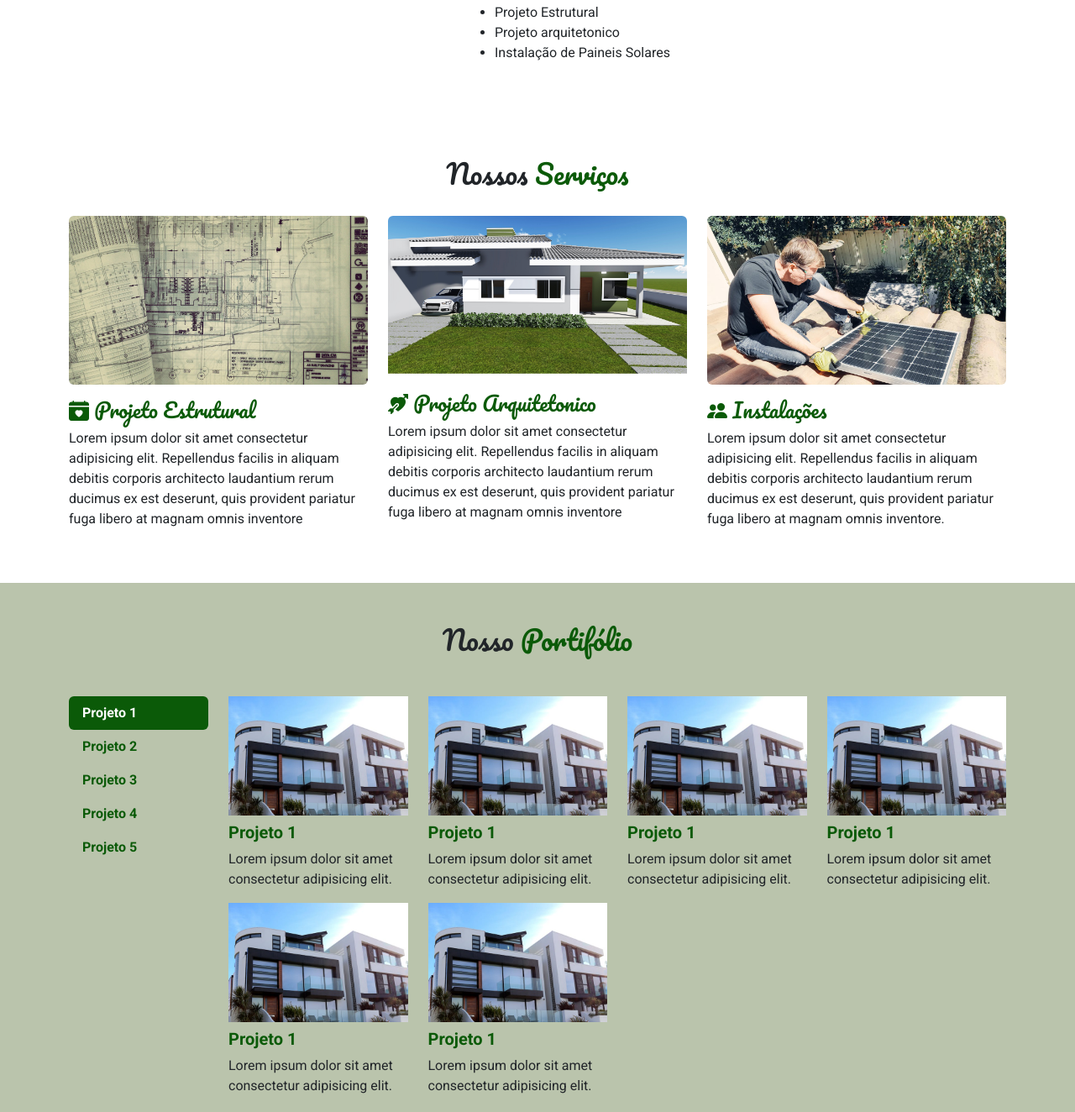
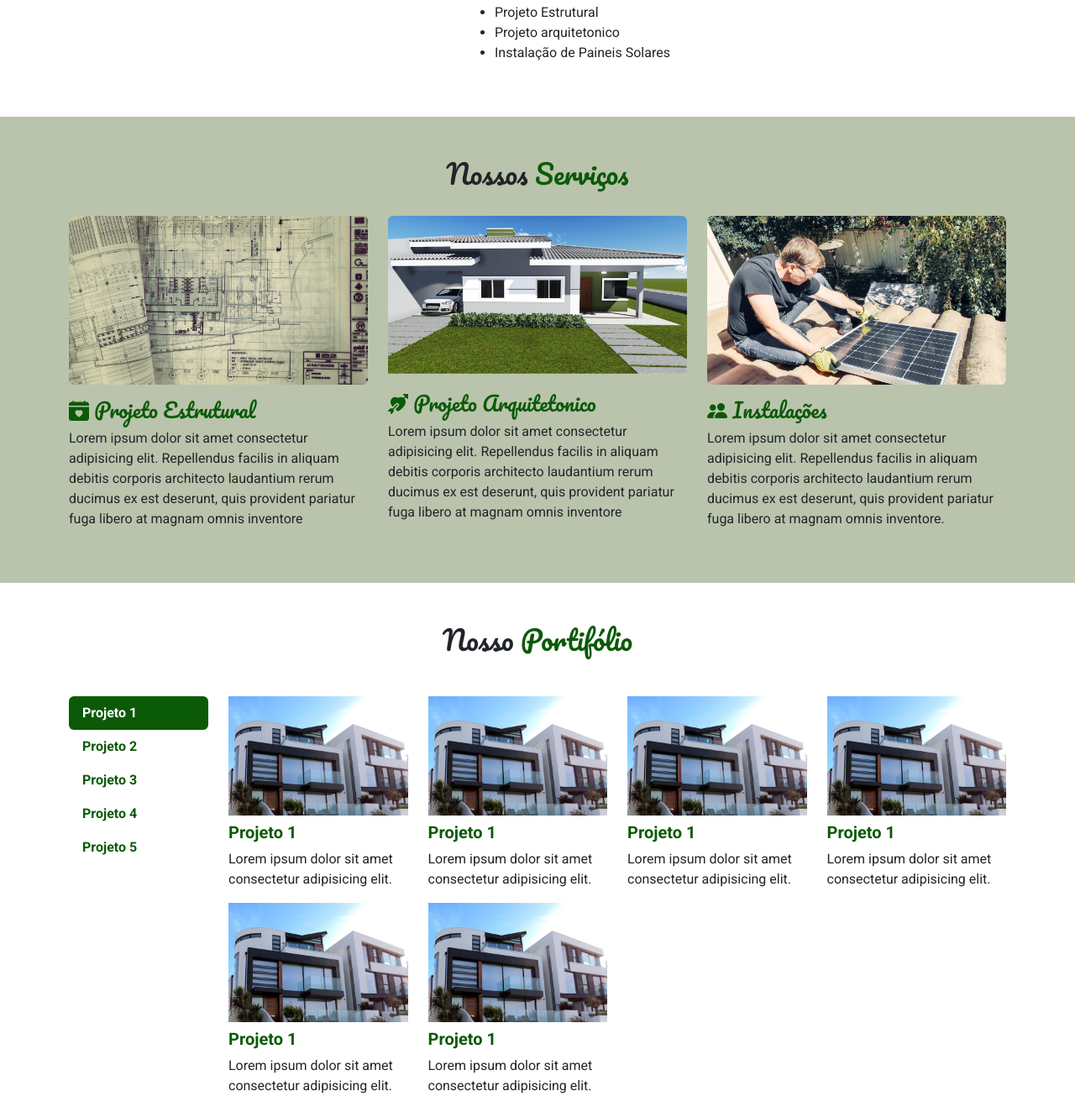
Before and after one commit to alamirrangel/website-aysu-engenharia, a plain HTML site: page index.html in a window 1280 px wide. Shown: the part 1157-2481 px from the top of the page at 84% size. Drawn offline with nearby package versions, Linux system fonts and the light colour scheme.

Commit message:
Add files via upload
mudança backgorund color

```diff
--- a/main.css
+++ b/main.css
@@ -27,7 +27,7 @@ body {
     font-family: Pacifico, cursive;
 }
 
-#sobre-o-restaurante, #portifolio {
+#servicos, #fale-conosco {
     background-color: #bac4ac;
 }
 
```
